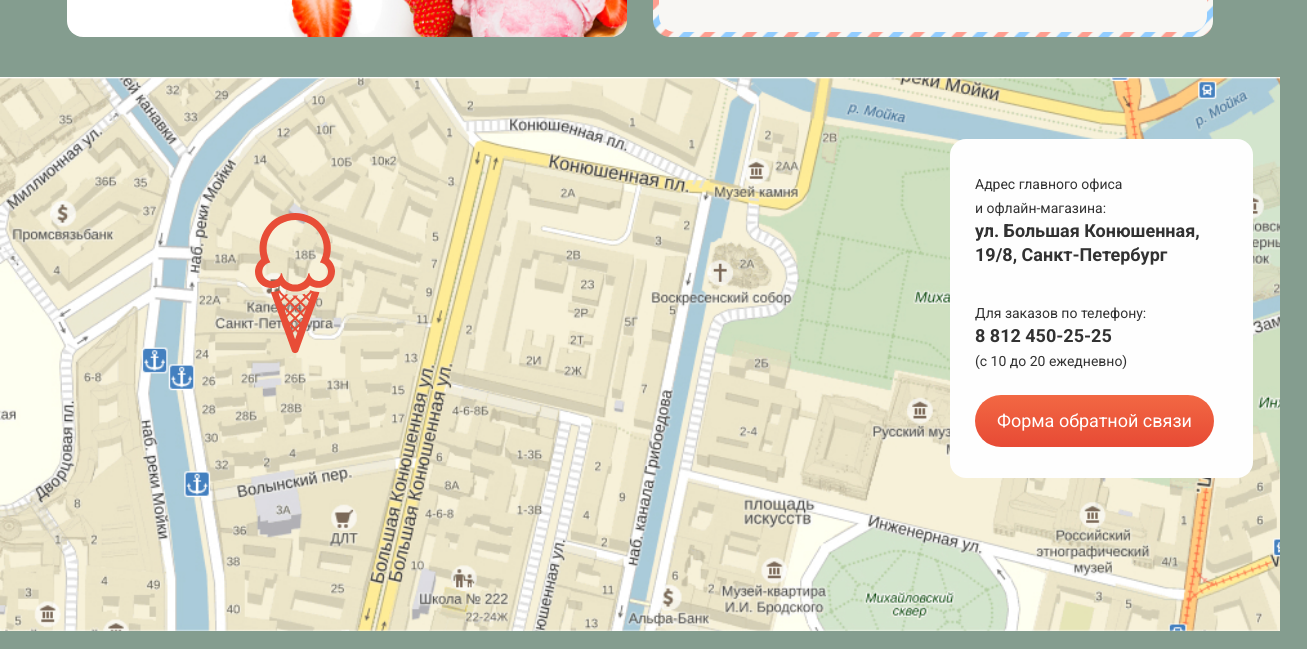
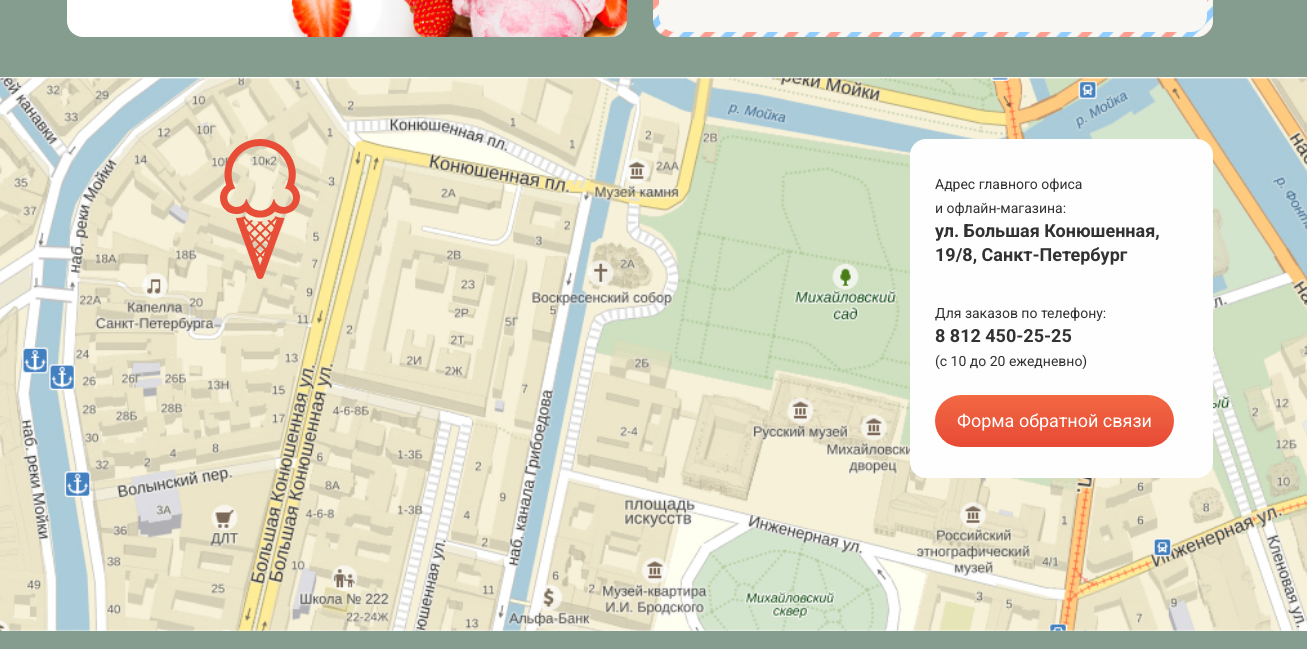
Before and after one commit to LianaTa/glaccy, a plain HTML site: page index.html in a window 1280 px wide. Shown: the part 1838-2487 px from the top of the page, 1307 px wide, since content can reach past the window. Drawn offline with Linux system fonts and the light colour scheme.

Commit message:
modify map

```diff
--- a/css/style.css
+++ b/css/style.css
@@ -25,7 +25,7 @@
 	--basic-extra-black: #231F20;
 }
 body {
-
+ min-width: 1200px;
   margin: 0;
   padding: 0;
   font-family: "Roboto", sans-serif;
@@ -48,7 +48,7 @@ body {
 	padding-left: 27px;
 	padding-right:27px;
 	margin: 0px auto ;
-
+	position: relative;
 }
 
 a{
@@ -445,13 +445,18 @@ linear-gradient(180deg, #F26843 0%, #E74A35 100%);
 .contacts{
 	margin:40px 0px;
 	padding:62px 27px 62px 0px;
-	height:430px;
+	width:100%;
+	min-height:430px;
 	background-image: url("../img/map.jpg");
+	background-position: center;
 	background-repeat: no-repeat;
-	background-size: cover;
+	background-size: auto 100%;
 }
 .contacts__pin{
-	margin:74px 0px 0px 255px;
+	position: absolute;
+	left:15%;
+	/*margin:74px 0px 0px 266px;*/
+
 }
 .contacts__info{
 	width:253px;
--- a/index.html
+++ b/index.html
@@ -129,6 +129,7 @@
 		</main>
 	</div>
 		<section class="contacts">
+			<div class="wrapper">
 			<h2 class="visually-hidden">Как нас найти</h2>
 			<img class="contacts__pin" alt="ice-cream" src="img/pin.svg" />
 			<div class="contacts__info">
@@ -144,7 +145,7 @@
 
 				<button type="button" class="btn contacts__btn">Форма обратной связи</button>
 			</div>
-
+		</div>
 		</section>
 		<div class="wrapper">
 		<footer>
```
